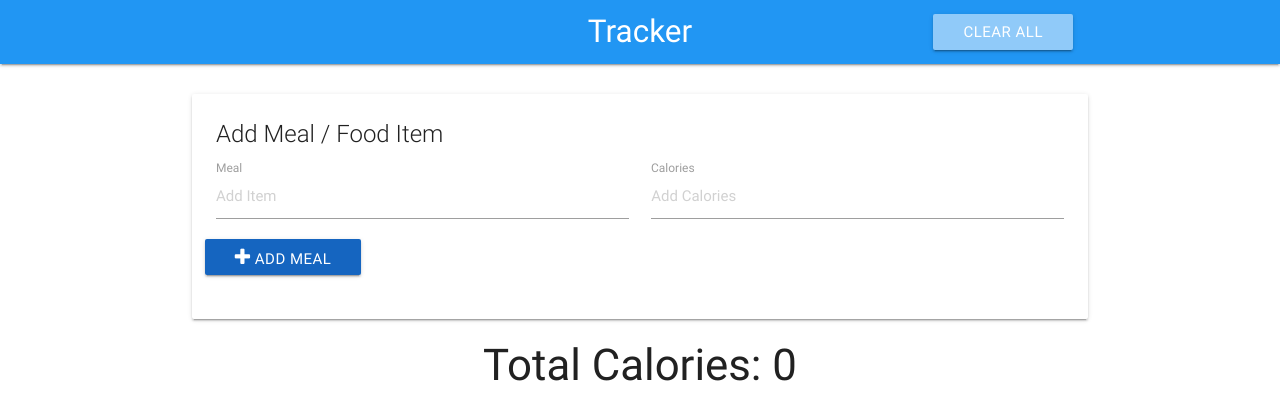
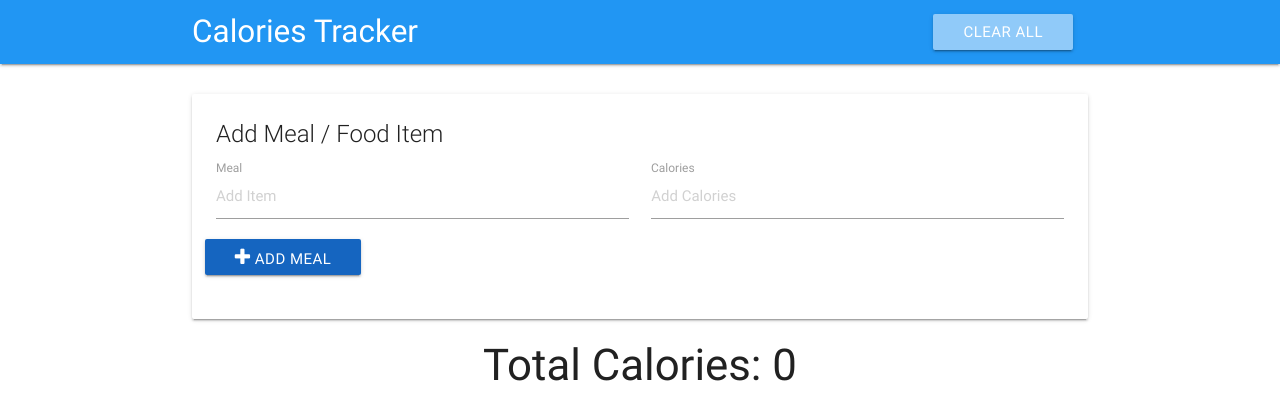
Before and after one commit to siddhantmendhe/CaloriesTracker, a plain HTML site: page index.html in a window 1280 px wide. Drawn offline with nearby package versions, Linux system fonts and the light colour scheme.

Commit message:
Update index.html

```diff
--- a/index.html
+++ b/index.html
@@ -13,7 +13,7 @@
   <nav>
     <div class="nav-wrapper blue">
       <div class="container">
-        <a href="#" class="brand-logo center">Tracker</a>
+        <a href="#" class="brand-logo left">Calories Tracker</a>
         <ul class="right">
           <li><a href="#" class="clear-btn btn blue lighten-3">Clear All</a></li>
         </ul>
```
